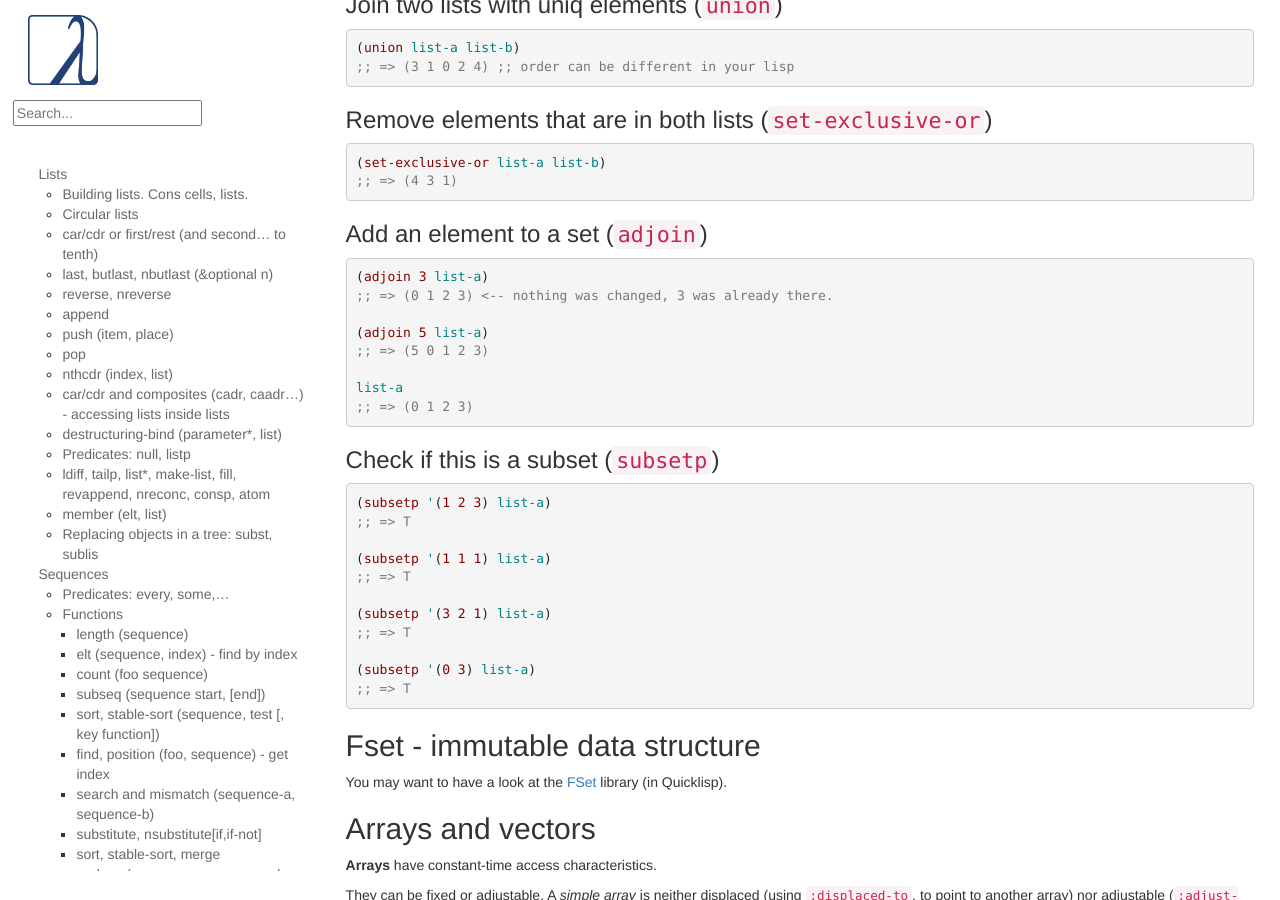
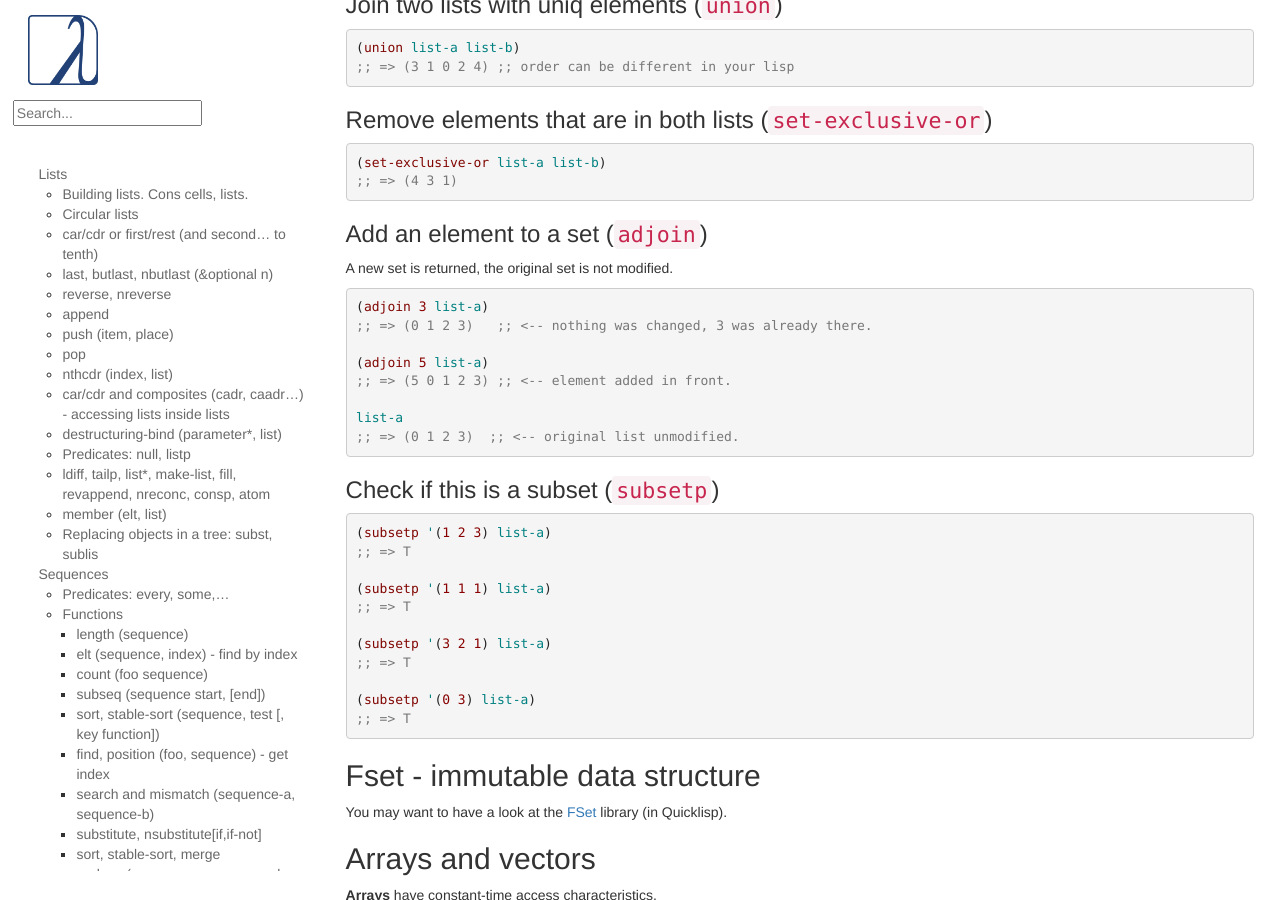
Before and after one commit to LispCookbook/cl-cookbook, a Jekyll site: the page built from data-structures.md, in a window 1280 px wide and 900 px high, scrolled down 10800 px. Built offline with Jekyll 4.4.1, drawn with Linux system fonts in a browser that asks for light colours.

Commit message:
(minor) adjoin: returns a new set

```diff
--- a/data-structures.md
+++ b/data-structures.md
@@ -770,15 +770,17 @@ What elements are both in list-a and list-b ?
 
 ### Add an element to a set (`adjoin`)
 
+A new set is returned, the original set is not modified.
+
 ~~~lisp
 (adjoin 3 list-a)
-;; => (0 1 2 3) <-- nothing was changed, 3 was already there.
+;; => (0 1 2 3)   ;; <-- nothing was changed, 3 was already there.
 
 (adjoin 5 list-a)
-;; => (5 0 1 2 3)
+;; => (5 0 1 2 3) ;; <-- element added in front.
 
 list-a
-;; => (0 1 2 3)
+;; => (0 1 2 3)  ;; <-- original list unmodified.
 ~~~
 
 ### Check if this is a subset (`subsetp`)
```
